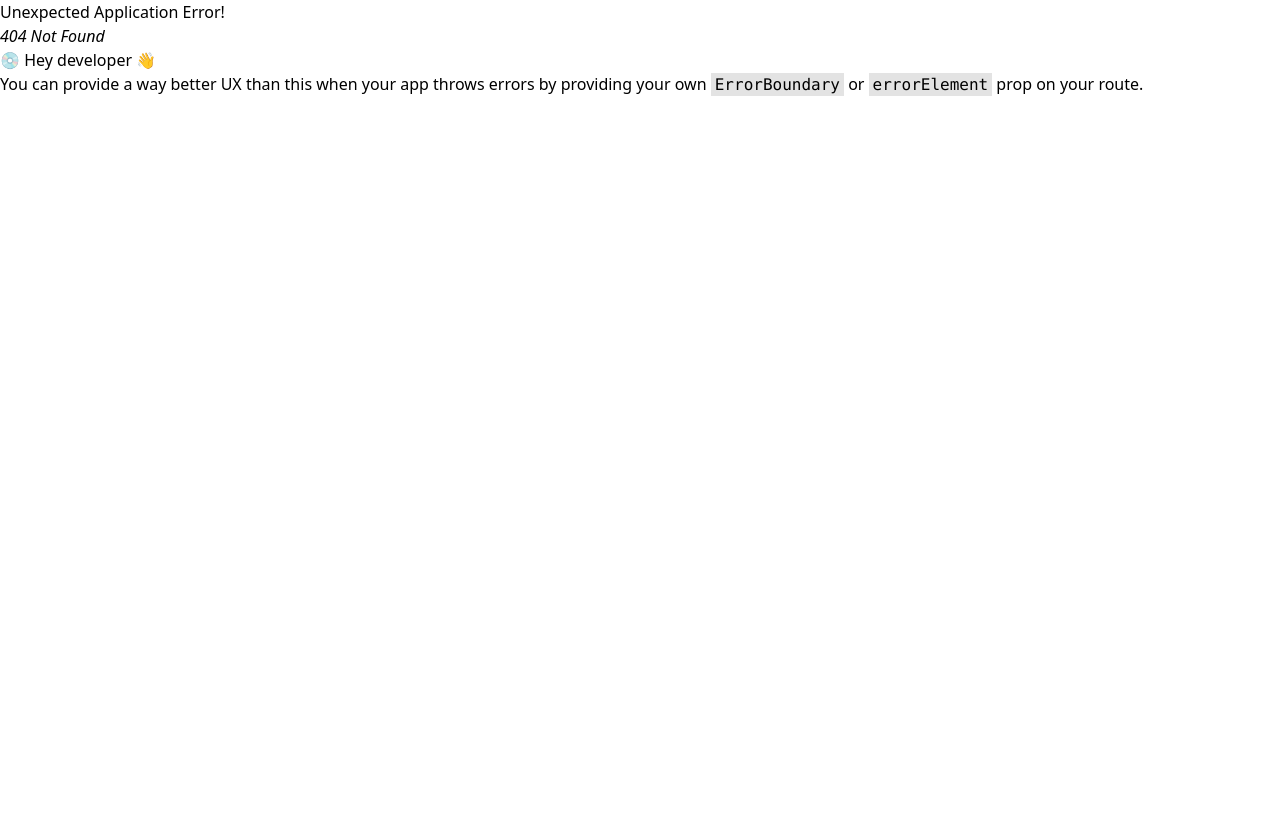
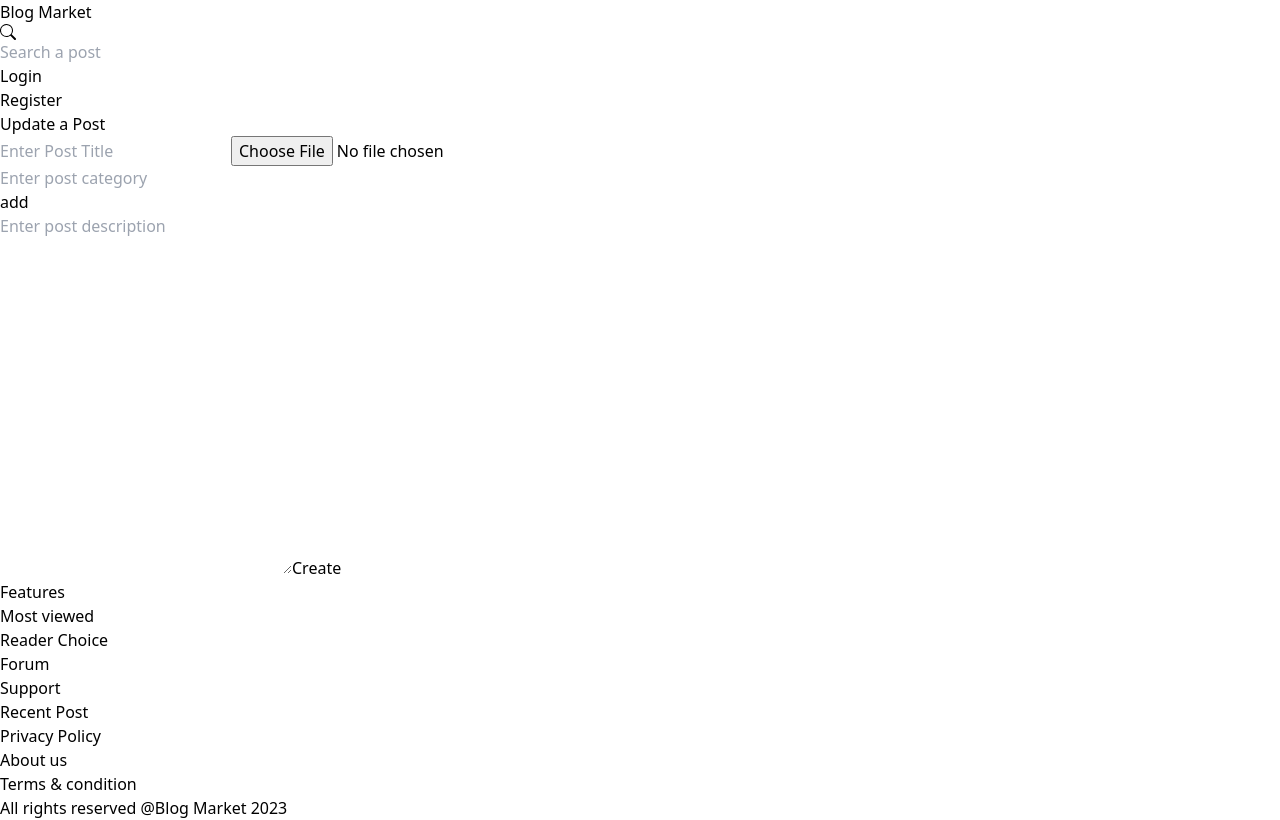
Before and after one commit to abdurrahim220/blog_app, a React (Vite) app: page /edit/1 in a window 1280 px wide. Before the commit this address had no page. Built offline with nearby package versions, Linux system fonts and the light colour scheme.

Commit message:
profile created

```diff
--- /dev/null
+++ b/src/component/Comments/Comments.jsx
@@ -0,0 +1,28 @@
+import React from 'react'
+import { BiEdit } from 'react-icons/bi'
+import { MdDelete } from 'react-icons/md'
+
+const Comments = () => {
+  return (
+    <div className="px-2 py-2 bg-gray-200 rounded-lg my-2">
+    <div className="flex items-center justify-between">
+      <h3 className="font-bold text-gray-600">@snehasis</h3>
+      <div className="flex justify-center items-center space-x-4">
+        <p className="text-gray-500 text-sm">15/06/23</p>
+        <p className="text-gray-500 text-sm">14:50</p>
+        <div className="flex items-center justify-center space-x-2">
+          <p className="cursor-pointer">
+            <BiEdit />
+          </p>
+          <p className="cursor-pointer">
+            <MdDelete />
+          </p>
+        </div>
+      </div>
+    </div>
+    <p className="px-4 mt-2">Lorem ipsum dolor sit amet.</p>
+  </div>
+  )
+}
+
+export default Comments
--- /dev/null
+++ b/src/component/ProfilePost/ProfilePost.jsx
@@ -0,0 +1,37 @@
+import React from "react";
+
+const ProfilePost = () => {
+  return (
+    <div className="w-full flex mt-8 space-x-4">
+      {/* left */}
+      <div className="w-[35%] h-[200px] flex justify-center items-center">
+        <img
+          src="https://i.ibb.co/0jr88rP/max-duzij-q-Aj-Jk-un3-BI-unsplash.jpg"
+          alt=""
+          className="h-full w-full object-cover"
+        />
+      </div>
+
+      {/* right */}
+      <div className="flex flex-col w-[65%]">
+        <h1 className="text-xl font-bold md:mb-2 mb-1 md:text-2xl">
+          10 user of Artificial Intelligence Day to Day life
+        </h1>
+        <div className="flex items-center justify-between mb-2 text-sm font-semibold text-gray-500 space-x-4 md:mb-4">
+          <p>@abdurrahim</p>
+          <div className="flex space-x-2">
+            <p>16/06/2023</p>
+            <p>16:45</p>
+          </div>
+        </div>
+        <p className="">
+          Lorem ipsum dolor sit amet consectetur adipisicing elit. Iusto officia
+          laudantium aperiam culpa natus! Commodi repellat sint ratione ea
+          consectetur?
+        </p>
+      </div>
+    </div>
+  );
+};
+
+export default ProfilePost;
--- a/src/pages/EditPost/EditPost.jsx
+++ b/src/pages/EditPost/EditPost.jsx
@@ -1,8 +1,95 @@
-import React from 'react'
+import React, { useState } from 'react'
+import { ImCross } from "react-icons/im";
+
 
 const EditPost = () => {
-  return (
-    <div>EditPost</div>
+    const [cat, setCat] = useState("");
+    const [cats, setCats] = useState([]);
+    // console.log(cats)
+  //   console.log(cat)
+  //   console.log(cats)
+
+
+  const deleteCategory = (i) => {
+    let updateCat = [...cats];
+    updateCat.splice(i);
+    setCats(updateCat)
+  };
+
+    const addCategory = () => {
+
+      let updateCats = [...cats];
+      updateCats.push(cat);
+      setCat("");
+      setCats(updateCats);
+      console.log(updateCats)
+    };
+
+
+    return (
+      <div>
+        <div className="px-6 md:px-[200px] mt-8">
+          <h1 className="font-bold md:text-2xl text-xl">Update a Post</h1>
+          <form
+            className="w-full md:space-y-8 mt-4 flex flex-col space-y-4"
+            action=""
+          >
+            <input
+              type="text"
+              className="px-4 py-2 outline-none"
+              placeholder="Enter Post Title"
+            />
+            <input type="file" className="px-4" />
+
+            {/* category */}
+            <div className="flex flex-col">
+              <div className="flex items-center space-x-4 md:space-x-8">
+                <input
+                  value={cat}
+                  onChange={(e) => setCat(e.target.value)}
+                  type="text"
+                  className="px-4 py-2 outline-none"
+                  placeholder="Enter post category"
+                />
+                <div
+                  onClick={addCategory}
+                  className="bg-black text-white py-2 px-4 font-semibold cursor-pointer"
+                >
+                  add
+                </div>
+              </div>
+
+              {/* categories */}
+              <div className="flex mt-3">
+                {cats?.map((c, i) => {
+                  return <div key={i} className="flex justify-center items-center space-x-2 mr-4 bg-gray-200 px-2 py-1 rounded-md">
+                    <p>{c}</p>
+                    <p
+                      onClick={()=>deleteCategory(i)}
+                      className="text-white bg-black rounded-full cursor-pointer p-1 text-sm"
+                    >
+                      <ImCross />
+                    </p>
+                  </div>;
+                })}
+              </div>
+
+
+            </div>
+            {/* text area */}
+            <textarea
+              rows={15}
+              cols={30}
+              className="px-4 py-2 outline-none "
+              placeholder="Enter post description"
+            />
+            <button className="bg-black w-full md:w-[20%] mx-auto text-white font-semibold px-4 py-2 md:text-lg text-xl">
+              Create
+            </button>
+            <form action=""></form>
+          </form>
+        </div>
+      </div>
   )
 }
 
--- a/src/pages/PostDetails/PostDetails.jsx
+++ b/src/pages/PostDetails/PostDetails.jsx
@@ -2,6 +2,7 @@ import React from "react";
 
 import { BiEdit } from "react-icons/bi";
 import { MdDelete } from "react-icons/md";
+import Comments from "../../component/Comments/Comments";
 const PostDetails = () => {
   return (
     <div>
@@ -65,43 +66,9 @@ const PostDetails = () => {
         <div className="flex flex-col mt-4">
           <h1 className="mt-6 mb-4 font-semibold">Comments:</h1>
           {/* see other whats comments */}
-          <div className="px-2 py-2 bg-gray-200 rounded-lg my-2">
-            <div className="flex items-center justify-between">
-              <h3 className="font-bold text-gray-600">@snehasis</h3>
-              <div className="flex justify-center items-center space-x-4">
-                <p className="text-gray-500 text-sm">15/06/23</p>
-                <p className="text-gray-500 text-sm">14:50</p>
-                <div className="flex items-center justify-center space-x-2">
-                  <p className="cursor-pointer">
-                    <BiEdit />
-                  </p>
-                  <p className="cursor-pointer">
-                    <MdDelete />
-                  </p>
-                </div>
-              </div>
-            </div>
-            <p className="px-4 mt-2">Lorem ipsum dolor sit amet.</p>
-          </div>
-
-          <div className="px-2 py-2 bg-gray-200 rounded-lg my-2">
-            <div className="flex items-center justify-between">
-              <h3 className="font-bold text-gray-600">@snehasis</h3>
-              <div className="flex justify-center items-center space-x-4">
-                <p className="text-gray-500 text-sm">15/06/23</p>
-                <p className="text-gray-500 text-sm">14:50</p>
-                <div className="flex items-center justify-center space-x-2">
-                  <p className="cursor-pointer">
-                    <BiEdit />
-                  </p>
-                  <p className="cursor-pointer">
-                    <MdDelete />
-                  </p>
-                </div>
-              </div>
-            </div>
-            <p className="px-4 mt-2">Lorem ipsum dolor sit amet.</p>
-          </div>
+        <Comments/>
+        <Comments/>
+        <Comments/>
         </div>
         {/* comment */}
         <div className="flex flex-col mt-4 md:flex-row">
--- /dev/null
+++ b/src/pages/Profile/Profile.jsx
@@ -0,0 +1,50 @@
+import React from "react";
+import ProfilePost from "../../component/ProfilePost/ProfilePost";
+
+const Profile = () => {
+  return (
+    <div>
+      <div className="px-8 md:px-[200px] items-start mt-8 flex md:flex-row flex-col-reverse">
+        <div className="flex flex-col md:w-[70%] w-full">
+          <h1 className="text-xl font-bold mb-4">Your posts:</h1>
+          <ProfilePost />
+          <ProfilePost />
+          <ProfilePost />
+          <ProfilePost />
+        </div>
+
+        <div className="md:sticky md:top-16 flex justify-start md:justify-end md:w-[30%] w-full items-start md:items-end">
+          <div className="flex flex-col space-y-4">
+            <h1 className="text-xl font-bold mb-4">Profile</h1>
+            <input
+              type="text"
+              className="outline-none px-4 py-2 text-gray-500"
+              placeholder="Your username"
+            />
+            <input
+              type="email"
+              className="outline-none px-4 py-2 text-gray-500"
+              placeholder="Your email"
+            />
+            <input
+              type="password"
+              className="outline-none px-4 py-2 text-gray-500"
+              placeholder="Your password"
+            />
+
+            <div className="flex items-center space-x-4 mt-8">
+              <button className="text-white font-semibold bg-black px-4 py-2 hover:text-black hover:bg-gray-400">
+                Update
+              </button>
+              <button className="text-white font-semibold bg-black px-4 py-2 hover:text-black hover:bg-gray-400">
+                Delete
+              </button>
+            </div>
+          </div>
+        </div>
+      </div>
+    </div>
+  );
+};
+
+export default Profile;
```
Also changed, not shown: src/Router/Router.jsx (+13 -1 lines).
